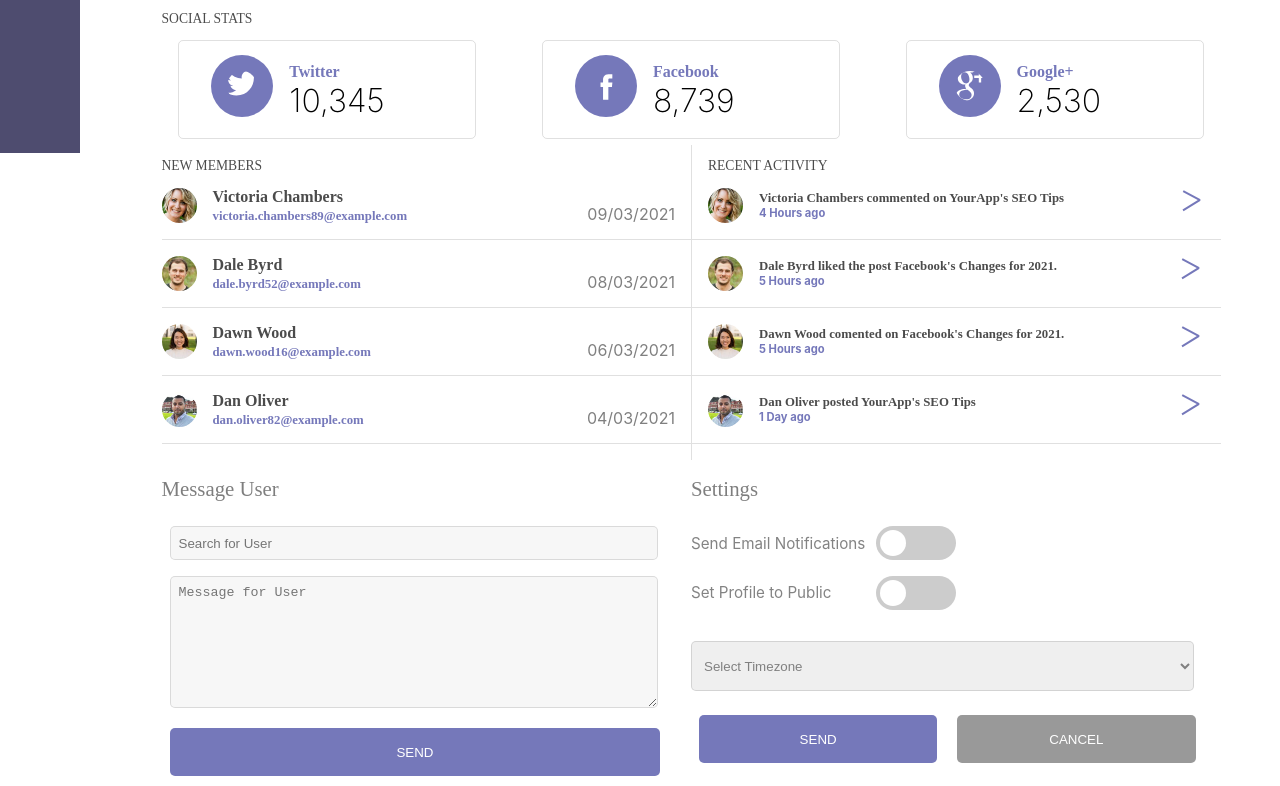
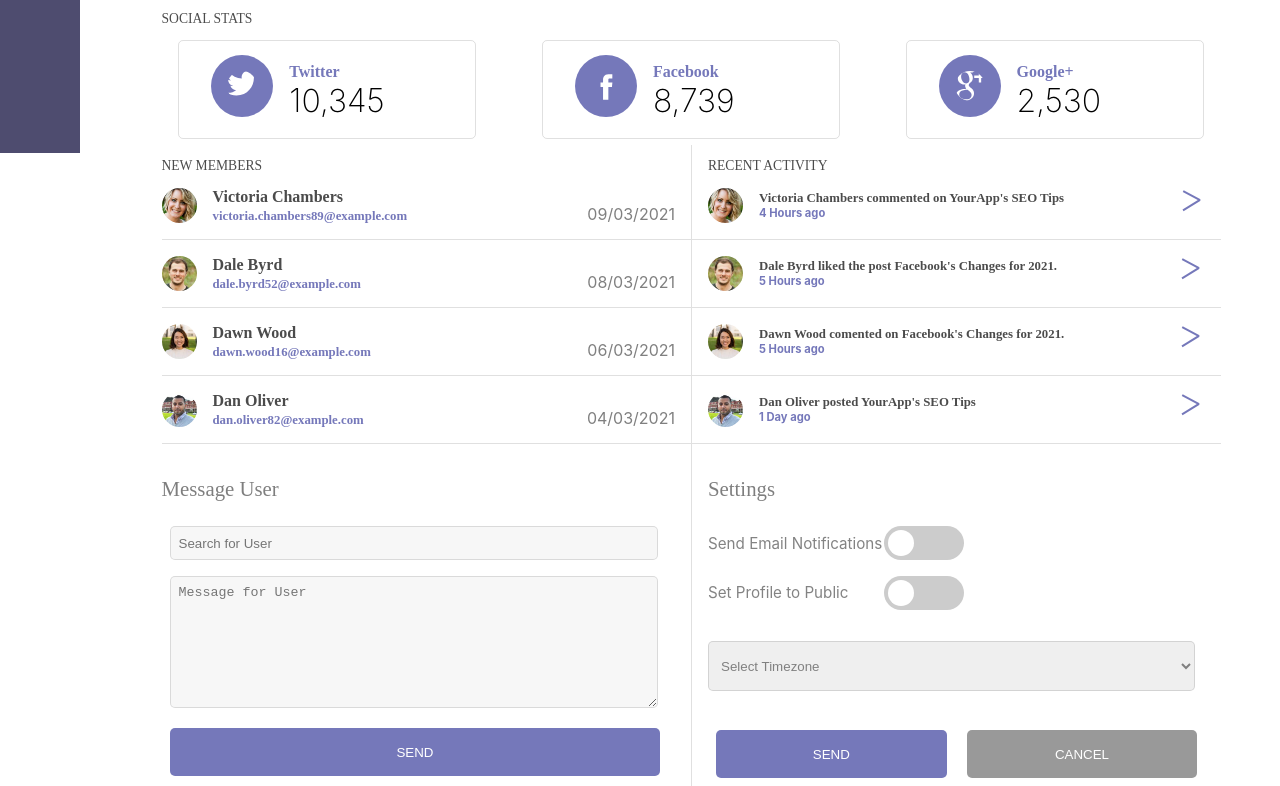
Before and after one commit to jmaletto1/WebApp-dashboard-fewd-project-7, a plain HTML site: page index.html in a window 1280 px wide. Shown: the part 727-1513 px from the top of the page. Drawn offline with nearby package versions, Linux system fonts and the light colour scheme.

Commit message:
Add borders to Settings Form

```diff
--- a/css/styles.css
+++ b/css/styles.css
@@ -89,7 +89,7 @@ button {
 .button--half {
   width: 45%;
   display: inline-block;
-  margin-top: 1.5rem;
+  margin-top: 2.45rem;
 }
 
 .header__container {
@@ -576,12 +576,14 @@ input:checked + .slider:before {
     grid-template-columns: 1fr 1fr;
   }
 
-  .recent__activity__container {
+  .recent__activity__container,
+  .footer__settings__form {
     border-left: 1px solid rgba(100, 100, 100, 0.2);
   }
 
   .recent__activity__container h3,
-  .recent__activity__container .member__row {
+  .recent__activity__container .member__row,
+  .footer__settings__form {
     padding-left: 1rem;
   }
 
```
